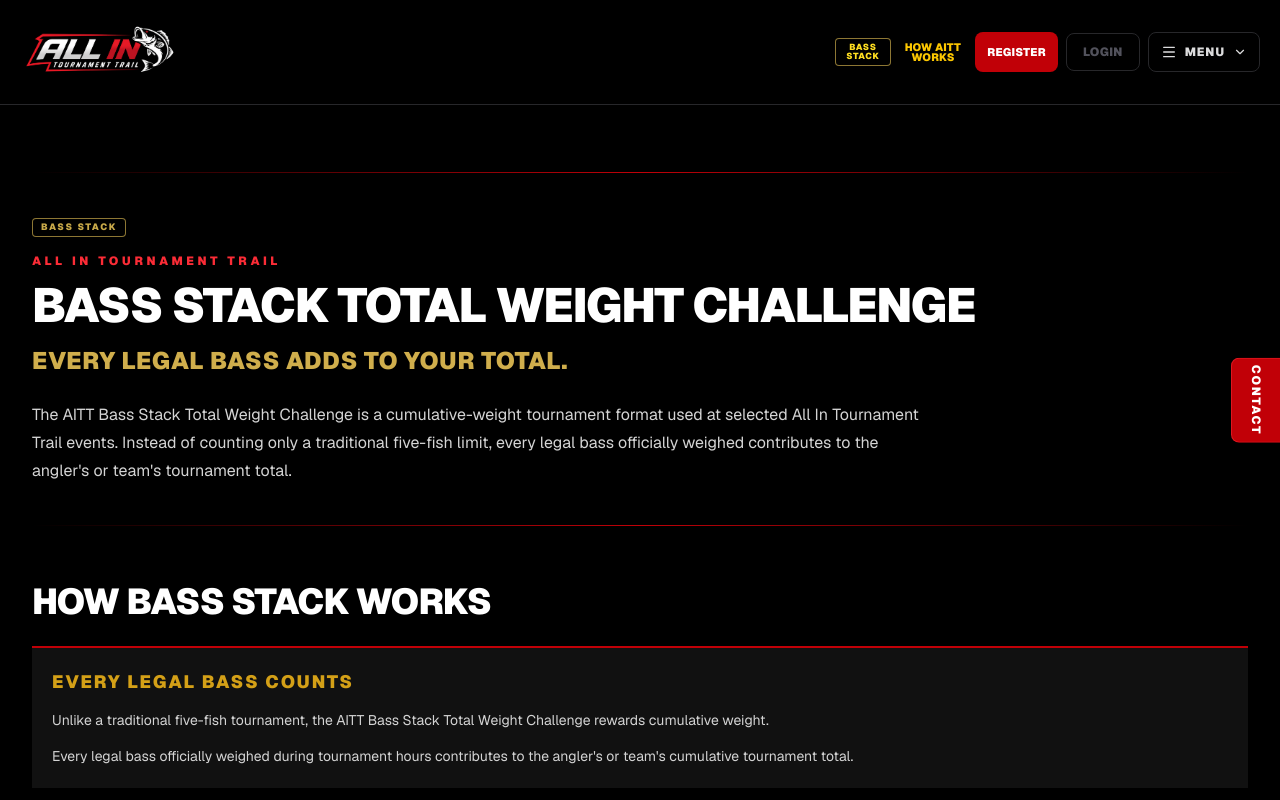
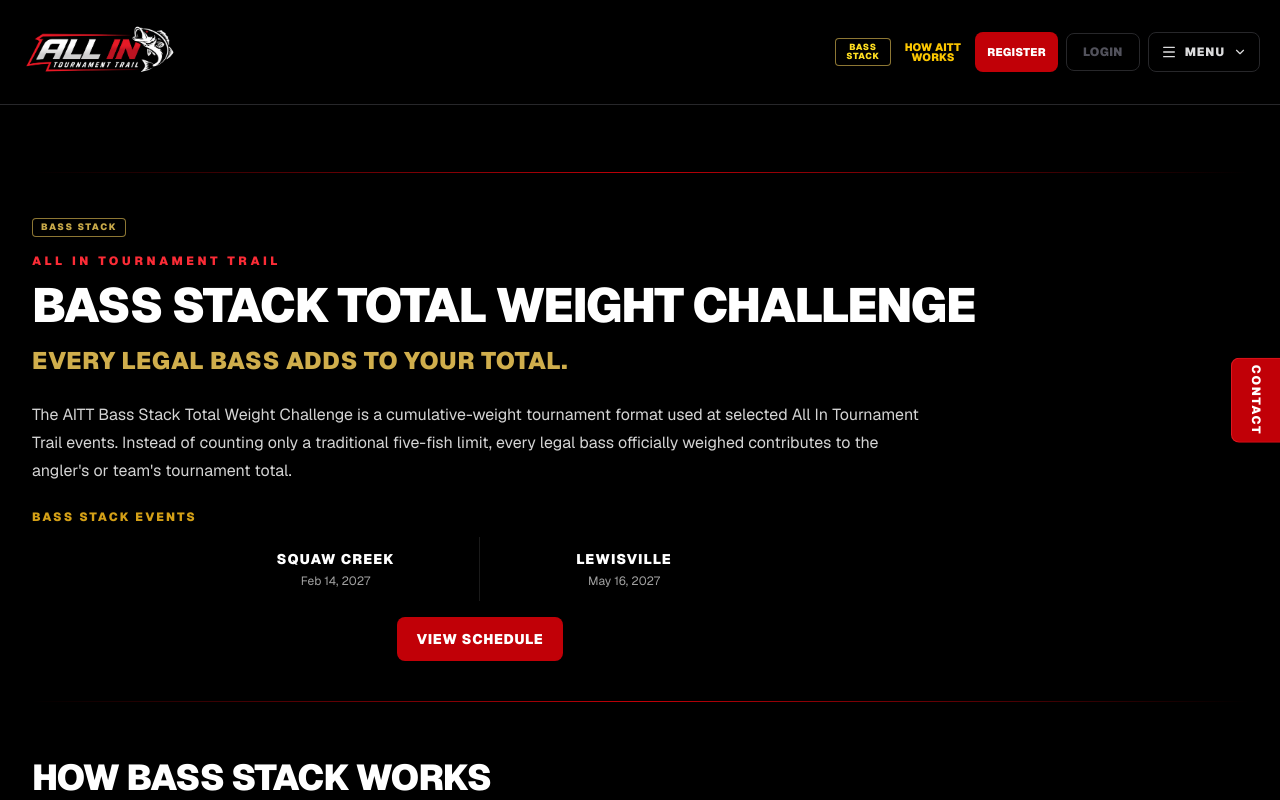
Before and after one commit to mikeshultz19/all-in-tournament-trail, a Next.js app: page /bass-stack in a window 1280 px wide. Shown: the top 800 px of the page. Built offline with nearby package versions, Linux system fonts and the light colour scheme.

Commit message:
BassStack Dates page

```diff
--- a/app/bass-stack/page.tsx
+++ b/app/bass-stack/page.tsx
@@ -2,6 +2,21 @@
 
 import Header from "@/components/Header";
 import { PUBLIC_PAGE_CONTAINER } from "@/config/layout";
+
+const bassStackEvents = [
+  {
+    name: "Squaw Creek",
+    date: "Feb 14, 2027",
+    dateTime: "2027-02-14",
+    href: "/register?tournament=squaw-creek-2027",
+  },
+  {
+    name: "Lewisville",
+    date: "May 16, 2027",
+    dateTime: "2027-05-16",
+    href: "/register?tournament=lewisville-may-2027",
+  },
+] as const;
 
 export default function BassStackPage() {
   return (
@@ -28,6 +43,34 @@
             <p className="mt-6 max-w-4xl text-base leading-7 text-neutral-300">
               The AITT Bass Stack Total Weight Challenge is a cumulative-weight tournament format used at selected All In Tournament Trail events. Instead of counting only a traditional five-fish limit, every legal bass officially weighed contributes to the angler&apos;s or team&apos;s tournament total.
             </p>
+            <section className="mt-6 max-w-4xl" aria-labelledby="bass-stack-events">
+              <h2 id="bass-stack-events" className="text-xs font-black uppercase tracking-[0.18em] text-[#D4A017]">
+                Bass Stack Events
+              </h2>
+              <div className="mt-3 grid divide-y divide-white/10 md:mx-auto md:max-w-xl md:grid-cols-2 md:divide-x md:divide-y-0">
+                {bassStackEvents.map((event) => (
+                  <div
+                    key={event.href}
+                    className="py-3 md:px-4 md:text-center"
+                  >
+                    <span className="block text-sm font-black uppercase tracking-[0.08em] text-white">
+                      {event.name}
+                    </span>
+                    <time dateTime={event.dateTime} className="mt-1 block text-xs text-neutral-400">
+                      {event.date}
+                    </time>
+                  </div>
+                ))}
+              </div>
+              <div className="mt-4 flex justify-center">
+                <Link
+                  href="/schedule"
+                  className="inline-flex min-h-11 items-center justify-center rounded-md bg-red-700 px-5 py-3 text-sm font-black uppercase tracking-wider text-white transition active:scale-[0.96] hover:bg-red-600"
+                >
+                  View Schedule
+                </Link>
+              </div>
+            </section>
           </header>
 
           <div className="h-px w-full bg-gradient-to-r from-transparent via-red-700 to-transparent" />
--- a/app/how-it-works/page.tsx
+++ b/app/how-it-works/page.tsx
@@ -275,7 +275,7 @@
                 </p>
 
                 <p className="mt-1 text-sm text-neutral-400">
-                  Required for everyone.
+                  Required for every team or solo angler.
                 </p>
               </div>
             </div>
@@ -292,7 +292,7 @@
                 </p>
 
                 <p className="mt-1 text-sm text-neutral-400">
-                  Open to everyone.
+                  Open to every team or solo angler.
                 </p>
               </div>
             </div>
@@ -342,7 +342,7 @@
 
               <div>
                 <p className="font-black uppercase text-white">
-                  Pay $60 Tournament Entry
+                  Pay $60 Tournament Entry per team or solo angler
                 </p>
 
                 <p className="mt-1 text-sm text-neutral-400">
```
